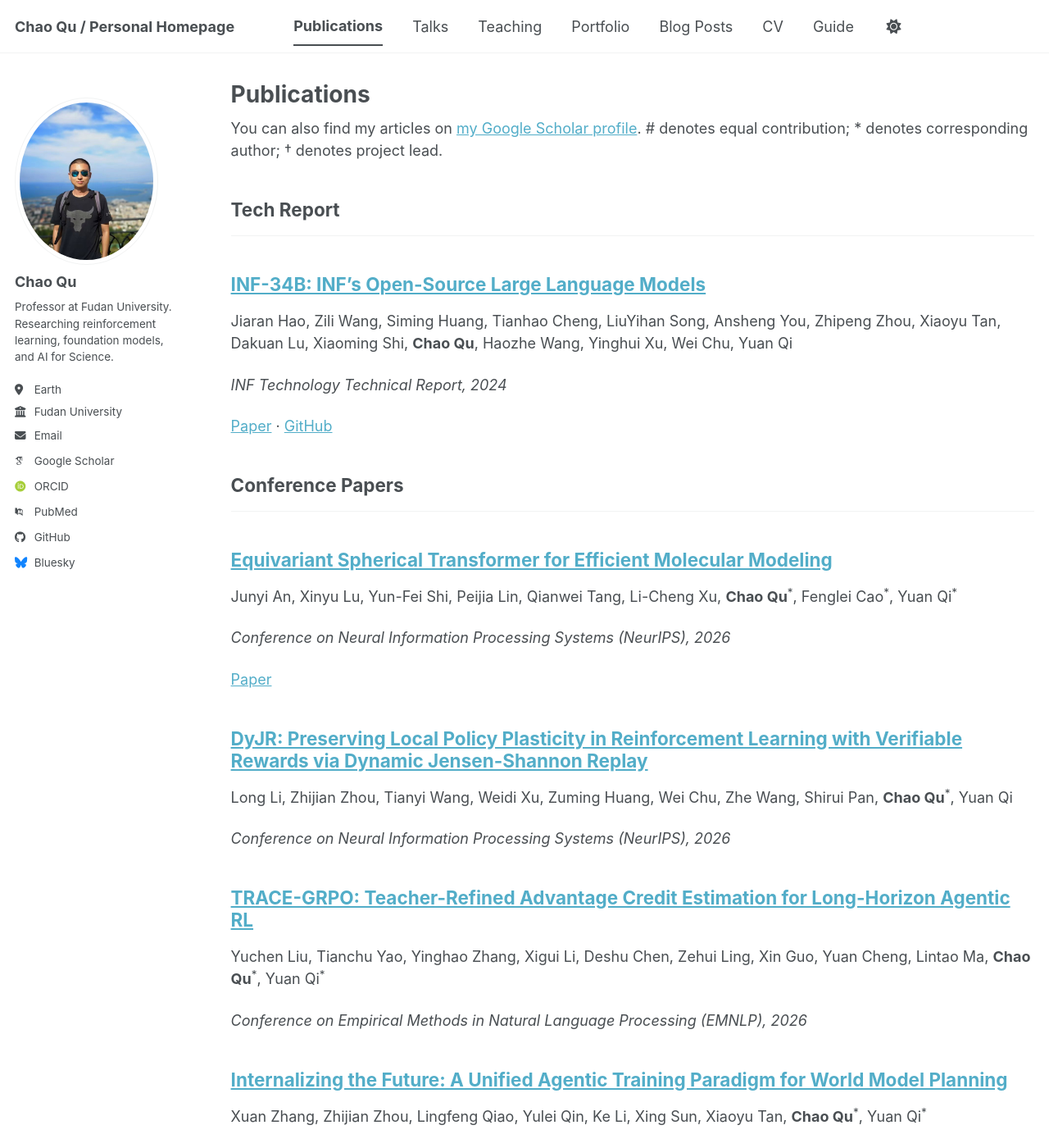
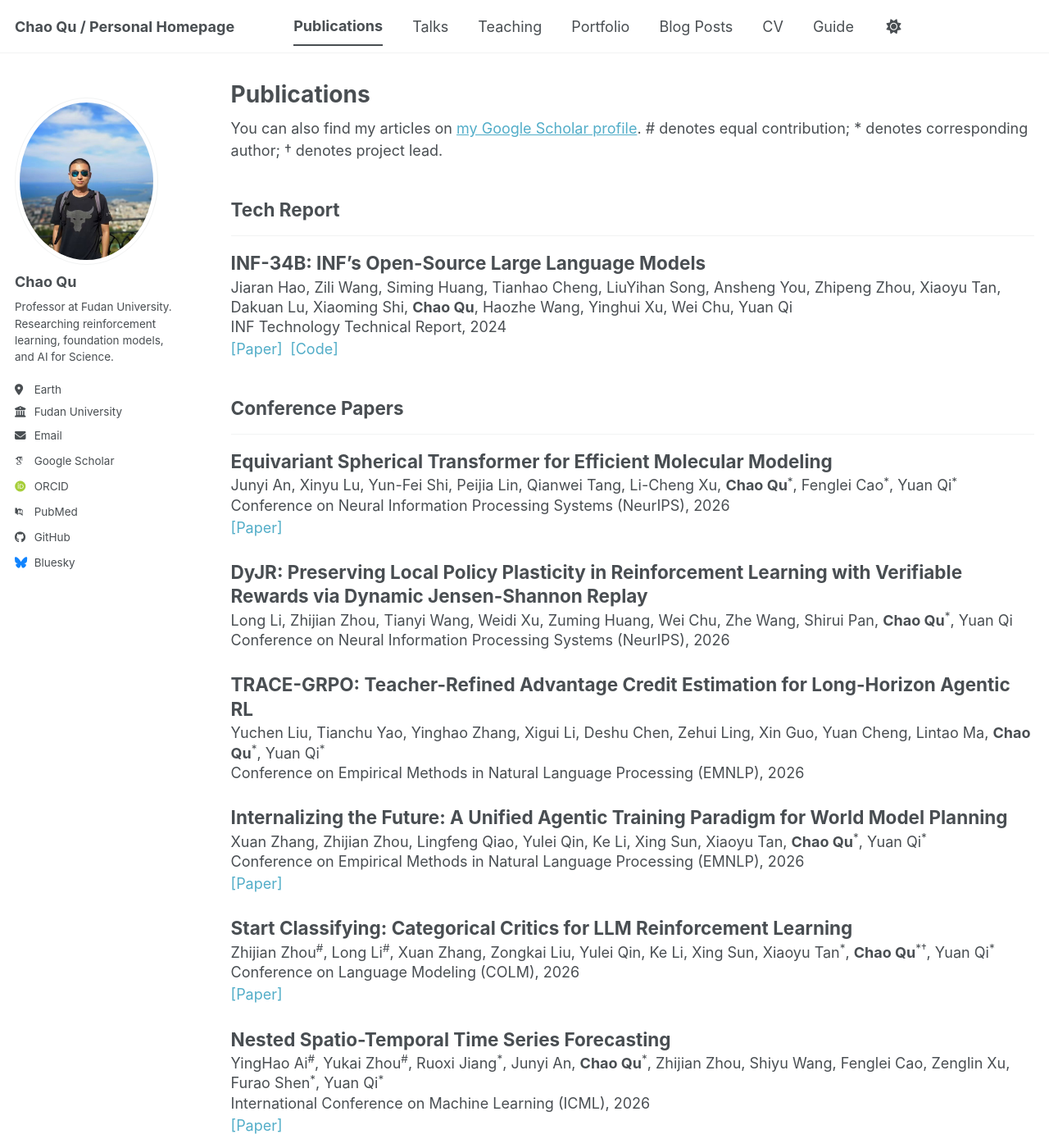
Before and after one commit to Chaos-Q/Chaos-Q.github.io, a Jekyll site: the page built from _pages/publications.html, in a window 1280 px wide and 1400 px high. Shown: the whole window at 82% size. Built offline with Jekyll 4.4.1, drawn with Linux system fonts in a browser that asks for light colours; some web fonts are replaced; a script bundle is joined from its source files by our own code; library files that are not in the unit come from our copies; some of the changed text lies outside the part shown.

Commit message:
Make publication entries easier to scan
Tighten title, author, venue, and link spacing to match the supplied reference, and leave publication titles as plain text because their detail pages add little value.

Constraint: Keep title links and spacing for non-publication archives unchanged.

Confidence: high

Scope-risk: narrow

Tested: Diff check and scoped template/style assertions.

Not-tested: Local Jekyll build unavailable because the jekyll gem is not installed.

```diff
--- a/_includes/archive-single.html
+++ b/_includes/archive-single.html
@@ -12,7 +12,7 @@
   {% assign title = post.title %}
 {% endif %}
 
-<div class="{{ include.type | default: "list" }}__item">
+<div class="{{ include.type | default: "list" }}__item{% if post.collection == 'publications' %} publication__item{% endif %}">
   <article class="archive__item" itemscope itemtype="http://schema.org/CreativeWork">
     {% if include.type == "grid" and teaser %}
       <div class="archive__item-teaser">
@@ -27,7 +27,9 @@
     {% endif %}
 
     <h2 class="archive__item-title" itemprop="headline">
-      {% if post.link %}
+      {% if post.collection == 'publications' %}
+        {{ title }}
+      {% elsif post.link %}
         <a href="{{ post.link }}">{{ title }}</a> <a href="{{ base_path }}{{ post.url }}" rel="permalink"><i class="fa fa-link" aria-hidden="true" title="permalink"></i><span class="sr-only">Permalink</span></a>
       {% else %}
         <a href="{{ base_path }}{{ post.url }}" rel="permalink">{{ title }}</a>
@@ -44,9 +46,9 @@
           {% capture display_venue %}{% include venue-name.html venue=post.venue %}{% endcapture %}
           {% if post.citation %}
             {% capture venue_suffix %}. {{ post.venue }}.{% endcapture %}
-            <p>{{ post.citation | replace: venue_suffix, "" }}</p>
+            <p class="publication__authors">{{ post.citation | replace: venue_suffix, "" }}</p>
           {% endif %}
-          <p><i>{{ display_venue | strip }}</i></p>
+          <p class="publication__venue">{{ display_venue | strip }}</p>
           {% include publication-links.html publication=post %}
         {% elsif post.date %}
          <p class="page__date"><strong><i class="fa fa-fw fa-calendar" aria-hidden="true"></i> {{ site.data.ui-text[site.locale].date_label | default: "Published:" }}</strong> <time datetime="{{ post.date | default: "1900-01-01" | date_to_xmlschema }}">{{ post.date | default: "1900-01-01" | date: "%B %d, %Y" }}</time></p>
--- a/_includes/publication-links.html
+++ b/_includes/publication-links.html
@@ -4,8 +4,7 @@
 {% assign github_url = include.publication.codeurl | default: publication_links.github %}
 {% if paper_url or github_url %}
 <p class="publication-links">
-  {% if paper_url %}<a href="{{ paper_url | escape }}">Paper</a>{% endif %}
-  {% if paper_url and github_url %}<span aria-hidden="true"> &middot; </span>{% endif %}
-  {% if github_url %}<a href="{{ github_url | escape }}">GitHub</a>{% endif %}
+  {% if paper_url %}<a href="{{ paper_url | escape }}">[Paper]</a>{% endif %}
+  {% if github_url %}<a href="{{ github_url | escape }}">[Code]</a>{% endif %}
 </p>
 {% endif %}
--- a/_sass/layout/_archive.scss
+++ b/_sass/layout/_archive.scss
@@ -81,6 +81,40 @@
 
   .archive__item-title {
     text-decoration: underline;
+  }
+}
+
+.publication__item {
+  margin-bottom: 1.5em;
+
+  .archive__item-title {
+    margin: 0 0 0.15em;
+    line-height: 1.3;
+  }
+
+  p {
+    margin: 0;
+    line-height: 1.35;
+  }
+
+  .publication-links {
+    margin-top: 0.15em;
+
+    a {
+      text-decoration: none;
+
+      &:hover {
+        text-decoration: underline;
+      }
+    }
+
+    a + a {
+      margin-left: 0.25em;
+    }
+  }
+
+  &:hover .archive__item-title {
+    text-decoration: none;
   }
 }
 
```
